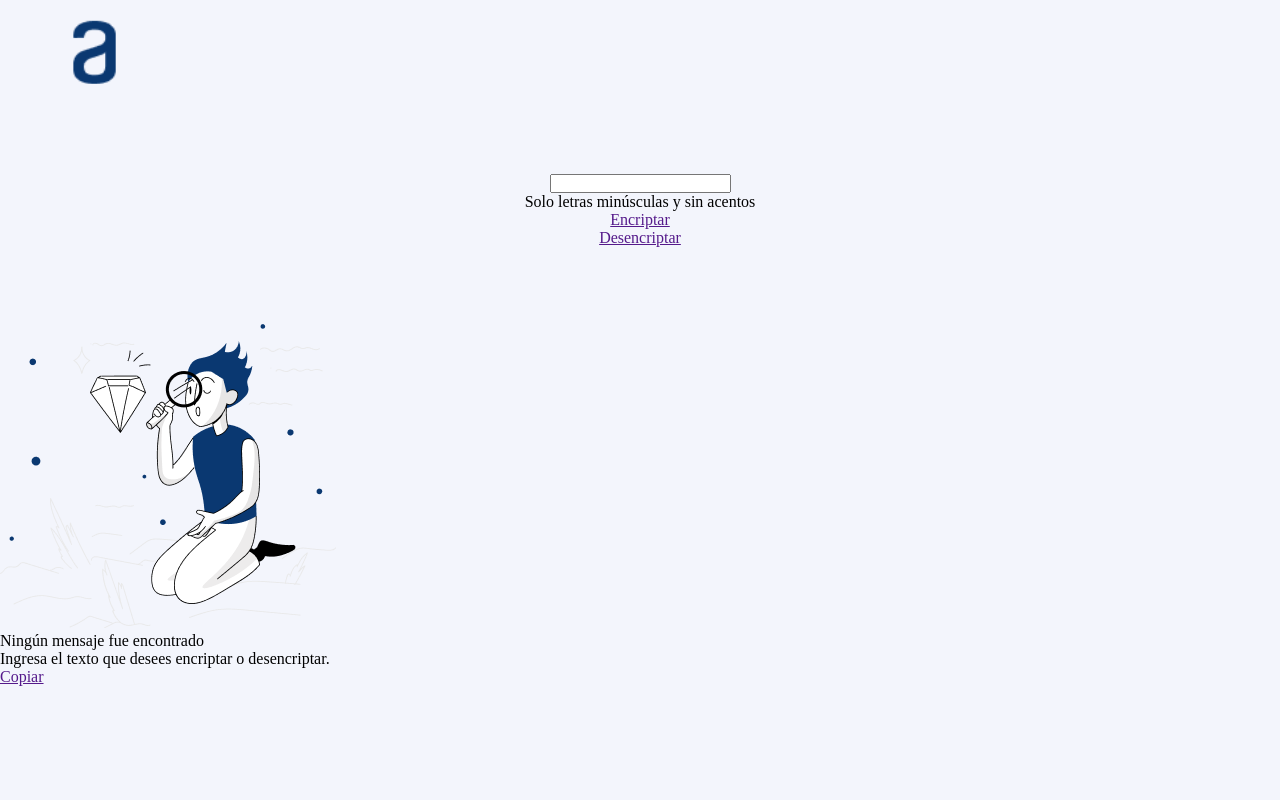
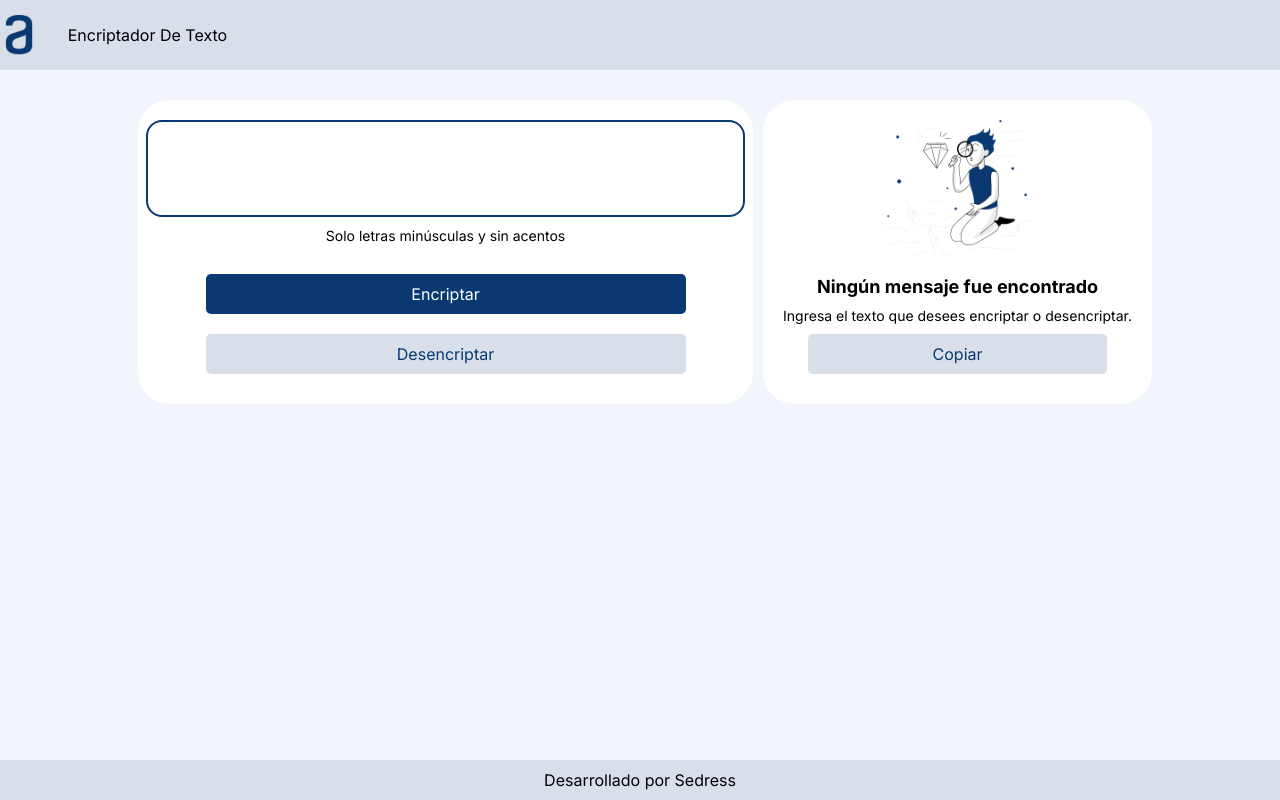
Before and after one commit to sedress/Encriptador-de-Texto, a plain HTML site: page index.html in a window 1280 px wide. Drawn offline with Linux system fonts and the light colour scheme.

Commit message:
Se actualiza el index.html  y se agregaron mas estilos al css.

```diff
--- a/css/styles.css
+++ b/css/styles.css
@@ -15,26 +15,144 @@
 }
 
 *{
+    font-family: var(--fuente-Inter);
+    margin: 0;
     padding: 0;
-    margin: 0;
+}
+
+.header{
+    width: 100%;
+    background-color: var(--color-botón-secundario);
+    display: flex;
+    align-items: center;
+    gap: 10px;
+    padding: 10px;
+}
+
+.header .imagen-header{
+    max-height: 50px;
+    margin-right: 20px;
 }
 
 body{
     background-color: var(--color-primario);
-    box-sizing: border-box;
+    display: flex;
+    flex-direction: column;
+    align-items: center;
 }
 
-.header{
-    padding: 1% 0% 0% 5%;
-}
-
-.imagen-header{
-    width: 5%;
+main{
+    width: 80%;
+    max-width: 1200px;
+    display: flex;
+    justify-content: space-between;
+    margin-top: 20px;
 }
 
 .primera-seccion{
+    background-color: var(--color-secundario);
+    flex: 1;
+    border-radius: 32px;
+    padding: 20px;
+    margin: 10px;
     display: flex;
     flex-direction: column;
     align-items: center;
-    padding: 6% 18%;
 }
+
+.input-text-1{
+    width: 100%;
+    height: 50%;
+    border: 2px solid var(--color-texto-primario);
+    border-radius: 16px;
+    padding: 10px;
+    font-weight: 400;
+    font-size: 16px;
+    margin-bottom: 10px;
+}
+
+.advertencia-1{
+    font-size: 14px;
+    margin-bottom: 20px;
+}
+
+.boton-encriptar{
+    display: block;
+    width: 80%;
+    padding: 10px;
+    margin: 10px 0;
+    text-align: center;
+    text-decoration: none;
+    font-size: 16px;
+    border-radius: 5px;
+    cursor: pointer;
+    transition: background-color 0.3s ease;
+    background-color: var(--color-botón-primario);
+    color: var(--color-botón-texto-primario);
+}
+
+.boton-desencriptar {
+    display: block;
+    width: 80%;
+    padding: 10px;
+    margin: 10px 0;
+    text-align: center;
+    text-decoration: none;
+    font-size: 16px;
+    border-radius: 5px;
+    cursor: pointer;
+    transition: background-color 0.3s ease;
+    background-color: var(--color-botón-secundario);
+    color: var(--color-botón-texto-secundario);
+}
+
+.segunda-seccion{
+    background-color: var(--color-secundario);
+    border-radius: 32px;
+    padding: 20px;
+    margin: 10px 0;
+    display: flex;
+    flex-direction: column;
+    align-items: center;
+    text-align: center;
+}
+
+.segunda-seccion .Muñeco{
+    width: 150px;
+    height: auto;
+    margin-bottom: 20px;
+}
+
+.segunda-seccion-texto-1{
+    font-size: 18px;
+    font-weight: bold;
+    margin-bottom: 10px;
+}
+
+.segunda-seccion-texto-2{
+    font-size: 14px;
+}
+
+.boton-copiar{
+    display: block;
+    width: 80%;
+    padding: 10px;
+    margin: 10px 0;
+    text-align: center;
+    text-decoration: none;
+    font-size: 16px;
+    border-radius: 5px;
+    cursor: pointer;
+    transition: background-color 0.3s ease;
+    background-color: var(--color-botón-secundario);
+    color: var(--color-botón-texto-secundario)
+}
+
+footer{
+    width: 100%;
+    background-color: var(--color-botón-secundario);
+    text-align: center;
+    padding: 10px;
+    position: fixed;
+    bottom: 0;
+}
--- a/index.html
+++ b/index.html
@@ -9,23 +9,27 @@
 <body>
     <header class="header">
         <img class="imagen-header" src="/assets/Header.png" alt="Header">
+        <p>Encriptador De Texto</p>
     </header>
 
-    <main></main>
+    <main>
         <section class="primera-seccion">
-            <input class="input-tex-1" type="text">
+            <input class="input-text-1" type="text">
             <p class="advertencia-1">Solo letras minúsculas y sin acentos</p>
-            <a href="">Encriptar</a>
-            <a href="">Desencriptar</a>
+            <a class="boton-encriptar" href="">Encriptar</a>
+            <a class="boton-desencriptar" href="">Desencriptar</a>
         </section>
         <section class="segunda-seccion">
-            <img src="/assets/Muñeco.png" alt="Muñeco">
+            <img class="Muñeco" src="/assets/Muñeco.png" alt="Muñeco">
             <p class="segunda-seccion-texto-1">Ningún mensaje fue encontrado</p>
             <p class="segunda-seccion-texto-2">Ingresa el texto que desees encriptar o desencriptar.</p>
-            <a href="">Copiar</a>
+            <a class="boton-copiar" href="">Copiar</a>
         </section>
+    </main>
 
-    <footer></footer>
+    <footer>
+        <p>Desarrollado por Sedress</p>
+    </footer>
 
     <script src="/assets/Encriptador.js"></script>
 </body>
```
